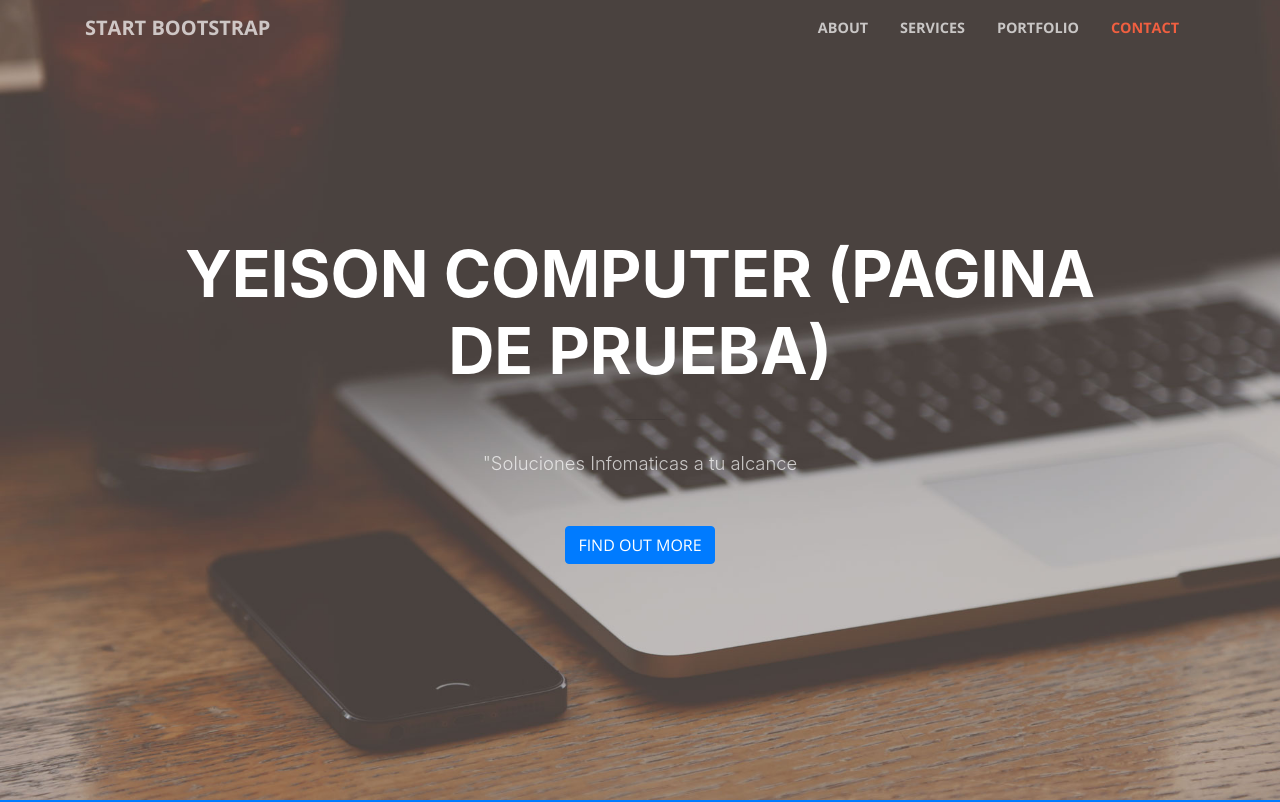
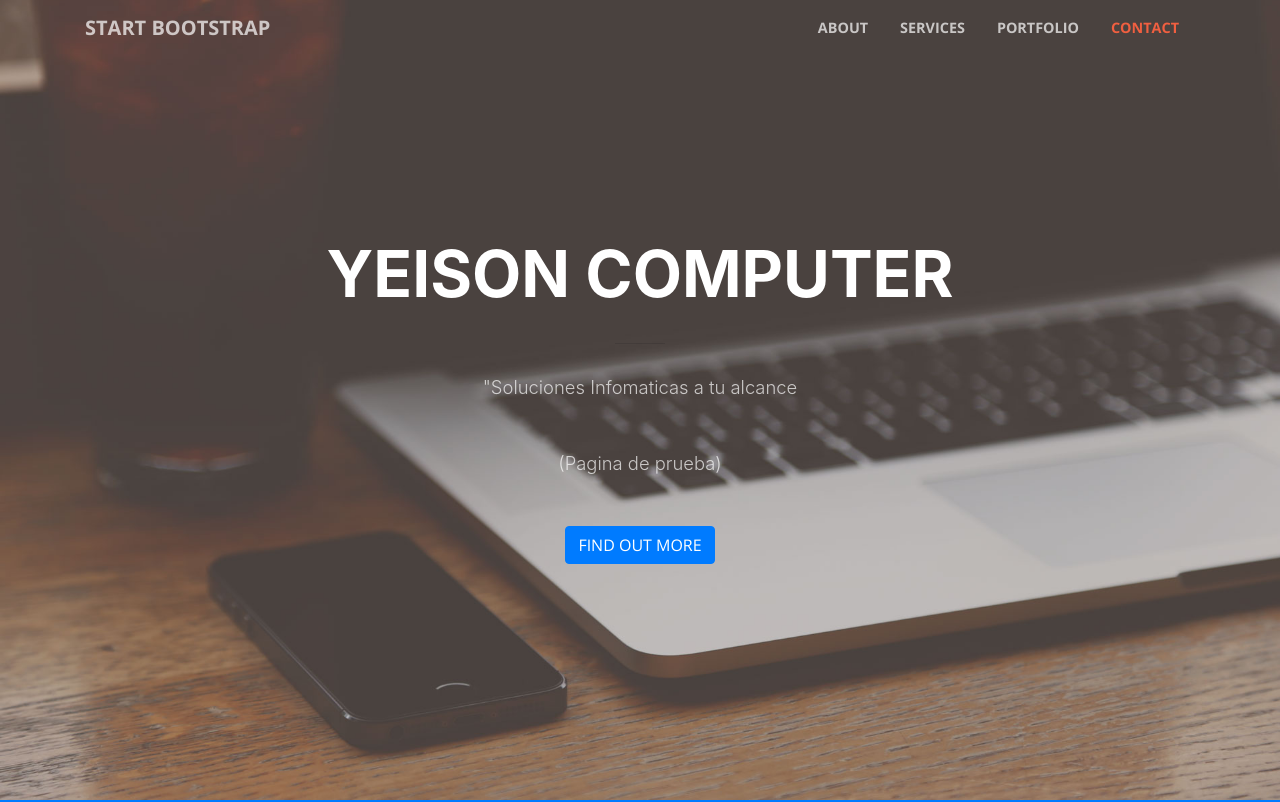
Before and after one commit to yeisoncomputer/Pagina-de-prueba, a website with bundled scripts: page index.html in a window 1280 px wide. Shown: the top 802 px of the page. Built offline with nearby package versions, Linux system fonts and the light colour scheme.

Commit message:
Update index.html

```diff
--- a/index.html
+++ b/index.html
@@ -59,12 +59,13 @@
         <div class="row">
           <div class="col-lg-10 mx-auto">
             <h1 class="text-uppercase">
-              <strong>YEISON COMPUTER                      (Pagina de prueba) </strong>
+              <strong>YEISON COMPUTER </strong>
             </h1>
             <hr>
           </div>
           <div class="col-lg-8 mx-auto">
             <p class="text-faded mb-5">"Soluciones Infomaticas a tu alcance</p>
+             <p class="text-faded mb-5">(Pagina de prueba)</p>
             <a class="btn btn-primary btn-xl js-scroll-trigger" href="#about">Find Out More</a>
           </div>
         </div>
```
